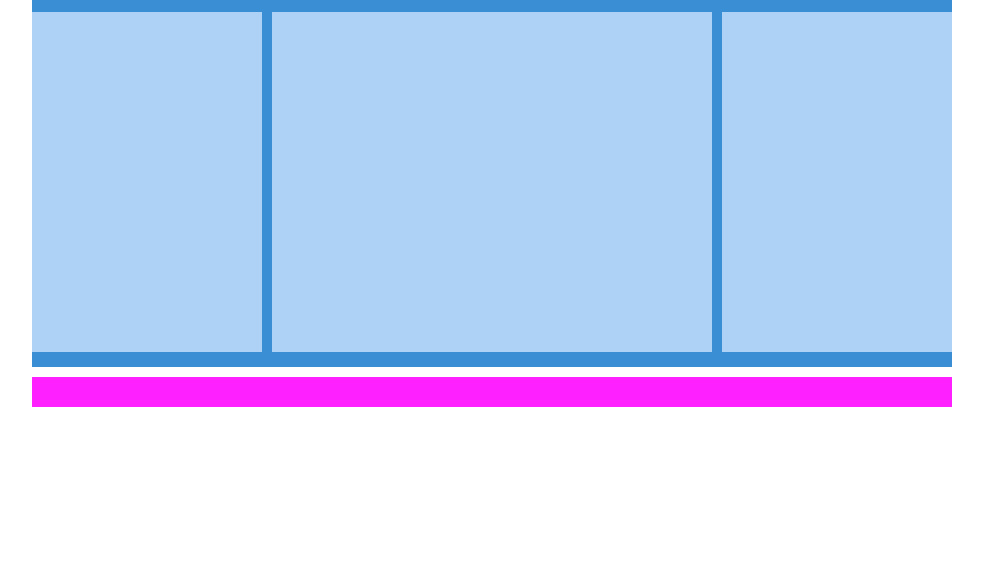
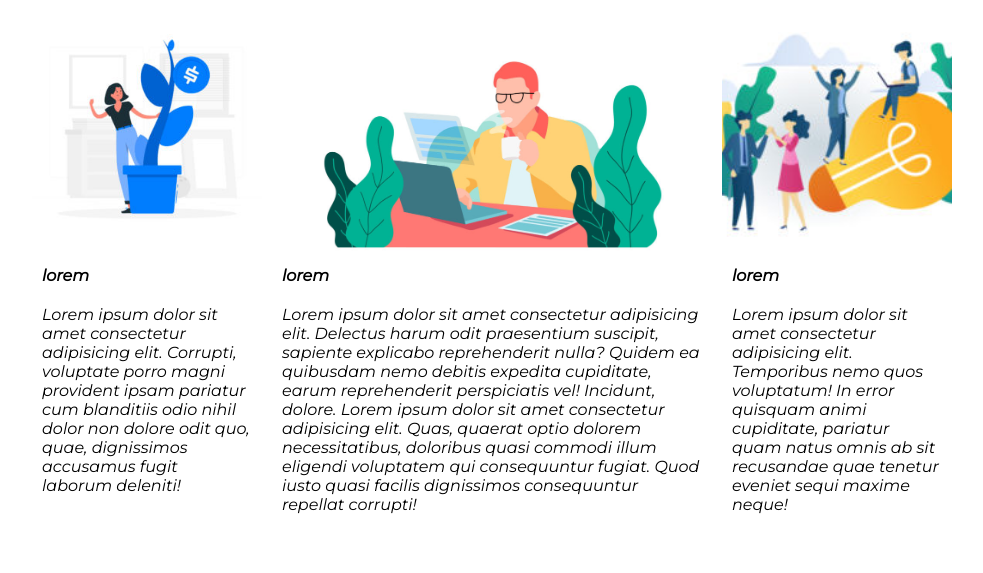
Before and after one commit to Eddishot/htmlcss-wp, a plain HTML site: page index.html in a window 1280 px wide. Shown: the part 596-1169 px from the top of the page, without its empty margins (148-1131 px from the left). Before the commit the page ends 1003 px from the top, so only its background shows below. Drawn offline with Linux system fonts and the light colour scheme.

Commit message:
aggiunta modifiche

```diff
--- a/css/style.css
+++ b/css/style.css
@@ -11,7 +11,7 @@
 header{
     width: 920px;
 
-    background-color:rgb(248, 166, 248);
+
     margin: auto;
     margin-top: 10px;
     margin-bottom: 10px;
@@ -49,7 +49,7 @@ main{
 .container-1{
     width: 920px;
     height: 350px;
-
+    position: relative;
     margin: auto;
     margin-top: 10px;
     margin-bottom: 10px;
@@ -63,11 +63,19 @@ main{
     object-fit: cover;
 
 }
+.scritta-container-1{
+    position: absolute;
+    width: 55%;
+    color: white;
+    bottom: 20px;
+    left: 50px;
+
+}
 
 .container-2{
     width: 920px;
 
-    background-color:rgb(58, 143, 212);
+
     margin: auto;
     margin-top: 10px;
     margin-bottom: 10px;
@@ -79,7 +87,7 @@ main{
 .banner{
 
     width: 100%;
-    background-color:rgb(174, 210, 245);
+
     margin-bottom: 15px;
 }
 
@@ -90,8 +98,8 @@ main{
 .float-1{
     float: left;
     width: 25%;
-    height: 340px;
-    background-color: rgb(174, 210, 245);
+
+
     margin-bottom: 15px;
 
 }
@@ -99,8 +107,8 @@ main{
 .float-2{
     float: left;
     width: calc(50% - 20px);
-    height: 340px;
-    background-color: rgb(174, 210, 245);
+
+
     margin-right: 10px;
     margin-left: 10px;
 
@@ -110,20 +118,51 @@ main{
 .float-3{
     float: left;
     width: 25%;
-    height: 340px;
-    background-color:rgb(174, 210, 245) ;
+
+
 
 }
 
-.float-sfondo{
+.float-sfondo-1{
     height: 40%;
+
+    background-size: 100%;
+
 }
+.float-sfondo-2{
+    height: 40%;
+
+    background-size: 100%;
+}
+.float-sfondo-3{
+    height: 40%;
+
+    object-fit: cover;
+
+
+}
+.immagine-sfondo{
+  width: 100%;
+  height: 230px;
+  object-fit: cover;
+}
+
+h4{
+    padding:10px 10px;
+}
+
+p{
+    padding:10px
+}
+
+.overlay
 
 
 
 footer{
     width:920px;
     height: 30px;
-    background-color:rgb(255, 32, 255) ;
+
     margin: auto;
+    text-align: center;
 }
--- a/index.html
+++ b/index.html
@@ -15,7 +15,7 @@
             <img class="logo" src="img/logo.png" alt="logo">
             <div class="navigazione">
                 <ul>
-                    <li<a href="#">FEATURES</li>
+                    <li<a href="#"></a>FEATURES</li>
                     <li<a href="#"></a>EDITORIALS</li>
                     <l<a href="#"></a>ENVIRONMENT</li>
                     <li<a href="#"></a>BLOG</li>
@@ -31,6 +31,12 @@
 
             <div class="container-1">
                 <img class="sfondo" src="img/banner.jpg" alt="Sfondo">
+                <div class="scritta-container-1">
+                    <h3>
+                        Pretium ac placerat dui interdum nunc in eros urna morbi
+                    </h3>
+                    <p>Lorem ipsum dolor sit amet consectetur adipisicing elit. Deleniti, minus cupiditate esse veritatis excepturi consequuntur magnam non vero inventore corporis quod beatae suscipit necessitatibus</p>
+                </div>
             </div>
 
             <div class="container-2 clearfix">
@@ -43,36 +49,43 @@
 
 
                 <aside class="float-1">
-                    <div class="float-sfondo"></div>
+                    <div class="float-sfondo-1">
+                        <img class="immagine-sfondo" src="img/img-1.jpg" alt="sfondo-1">
+                    </div>
+                    <h4>
+                        lorem
+                    </h4>
+                    <p>
+                        Lorem ipsum dolor sit amet consectetur adipisicing elit. Corrupti, voluptate porro magni provident ipsam pariatur cum blanditiis odio nihil dolor non dolore odit quo, quae, dignissimos accusamus fugit laborum deleniti!
+                    </p>
                 </aside>
 
                 <section class="float-2">
-                    <div class="float-sfondo"></div>
+                    <div class="float-sfondo-2">
+                        <img class="immagine-sfondo" src="img/banner-2.jpg" alt="sfondo-2">
+                    </div>
+                    <h4>lorem</h4>
+                    <p>Lorem ipsum dolor sit amet consectetur adipisicing elit. Delectus harum odit praesentium suscipit, sapiente explicabo reprehenderit nulla? Quidem ea quibusdam nemo debitis expedita cupiditate, earum reprehenderit perspiciatis vel! Incidunt, dolore.
+                        Lorem ipsum dolor sit amet consectetur adipisicing elit. Quas, quaerat optio dolorem necessitatibus, doloribus quasi commodi illum eligendi voluptatem qui consequuntur fugiat. Quod iusto quasi facilis dignissimos consequuntur repellat corrupti!
+                    </p>
                 </section>
 
                 <aside class="float-3">
-                    <div class="float-sfondo"></div>
+                    <div class="float-sfondo-3">
+                        <div class="overlay"></div>
+                        <img class="immagine-sfondo" src="img/img-3.jpg" alt="sfondo-3">
+                    </div>
+                    <h4>lorem</h4>
+                    <p>Lorem ipsum dolor sit amet consectetur adipisicing elit. Temporibus nemo quos voluptatum! In error quisquam animi cupiditate, pariatur quam natus omnis ab sit recusandae quae tenetur eveniet sequi maxime neque!</p>
                 </aside>
             </div>
 
 
-
-
-
-
-
-
-
-
-
-
-
-
         </main>
      <footer>
-
-
-
-     </footer>
-     </body>
-</html>
+         <p>
+             Designed with &#10084;
+         </p>
+        </footer>
+        </body>
+   </html>
```
